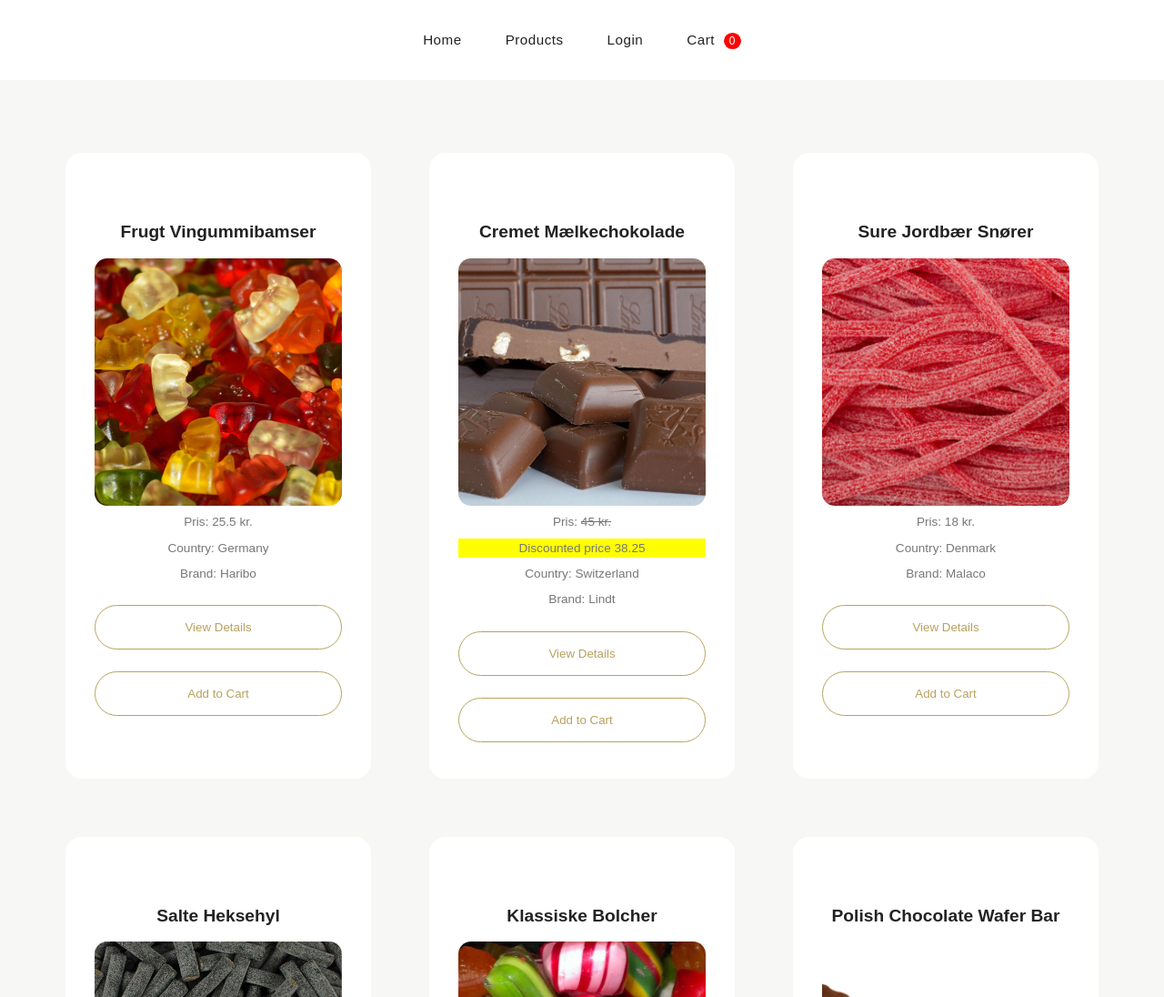
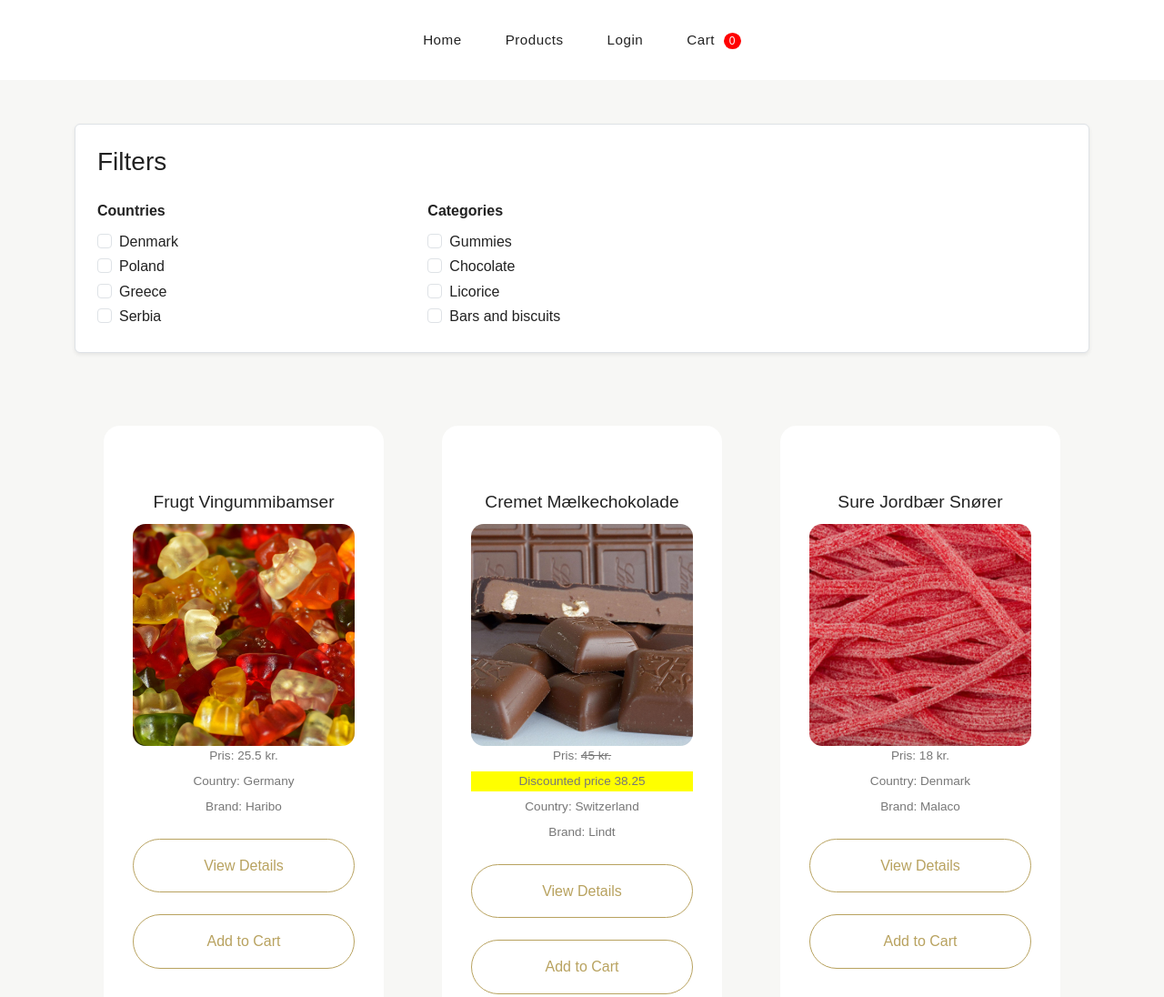
Before and after one commit to leakrullp/candy-webshop, a plain HTML site: page Products/products.html in a window 1280 px wide. Shown: the top 1096 px of the page at 91% size. Drawn offline with nearby package versions, Linux system fonts and the light colour scheme; a web font is replaced by a local one.

Commit message:
Initial UI for filters on products page

```diff
--- a/Products/products.html
+++ b/Products/products.html
@@ -5,12 +5,69 @@
   <meta charset="UTF-8">
   <meta name="viewport" content="width=device-width, initial-scale=1.0">
   <title>Products</title>
+  <link href="https://cdn.jsdelivr.net/npm/bootstrap@5.3.0/dist/css/bootstrap.min.css" rel="stylesheet" />
+  <link rel="stylesheet" href="https://cdn.jsdelivr.net/npm/bootstrap-icons@1.11.1/font/bootstrap-icons.css" />
+  <link rel="stylesheet" href="https://cdn.lineicons.com/5.1/line/lineicons.css" />
   <link rel="stylesheet" href="../styles.css">
 </head>
 
 <body>
   <div id="navbar"></div>
-  <div id="products-container"></div>
+
+  <main class="container mt-5">
+
+    <section class="mt-5 p-4 bg-white border rounded shadow-sm">
+      <h3 class="mb-4">Filters</h3>
+      <div class="row">
+        <div class="col-12 col-md-4">
+          <label class="form-label fw-bold">Countries</label>
+          <div id="countryFilters">
+            <div class="form-check">
+              <input class="form-check-input" type="checkbox" value="Denmark" id="checkDenmark">
+              <label class="form-check-label" for="checkDenmark">Denmark</label>
+            </div>
+            <div class="form-check">
+              <input class="form-check-input" type="checkbox" value="Poland" id="checkPoland">
+              <label class="form-check-label" for="checkPoland">Poland</label>
+            </div>
+            <div class="form-check">
+              <input class="form-check-input" type="checkbox" value="Greece" id="checkGreece">
+              <label class="form-check-label" for="checkGreece">Greece</label>
+            </div>
+            <div class="form-check">
+              <input class="form-check-input" type="checkbox" value="Serbia" id="checkSerbia">
+              <label class="form-check-label" for="checkSerbia">Serbia</label>
+            </div>
+          </div>
+        </div>
+
+        <div class="col-12 col-md-4">
+          <label class="form-label fw-bold">Categories</label>
+          <div id="categoryFilters">
+            <div class="form-check">
+              <input class="form-check-input" type="checkbox" value="Gummies" id="checkGummies">
+              <label class="form-check-label" for="checkGummies">Gummies</label>
+            </div>
+            <div class="form-check">
+              <input class="form-check-input" type="checkbox" value="Chocolate" id="checkChocolate">
+              <label class="form-check-label" for="checkChocolate">Chocolate</label>
+            </div>
+            <div class="form-check">
+              <input class="form-check-input" type="checkbox" value="Licorice" id="checkLicorice">
+              <label class="form-check-label" for="checkLicorice">Licorice</label>
+            </div>
+            <div class="form-check">
+              <input class="form-check-input" type="checkbox" value="Bars and biscuits" id="checkBars">
+              <label class="form-check-label" for="checkBars">Bars and biscuits</label>
+            </div>
+          </div>
+        </div>
+      </div>
+    </section>
+
+    <div id="products-container"></div>
+
+  </main>
 
   <script type="module">
     import { createProductCard } from "./productCard.js";
```
Also changed, not shown: index.html (+1 -30 lines).
